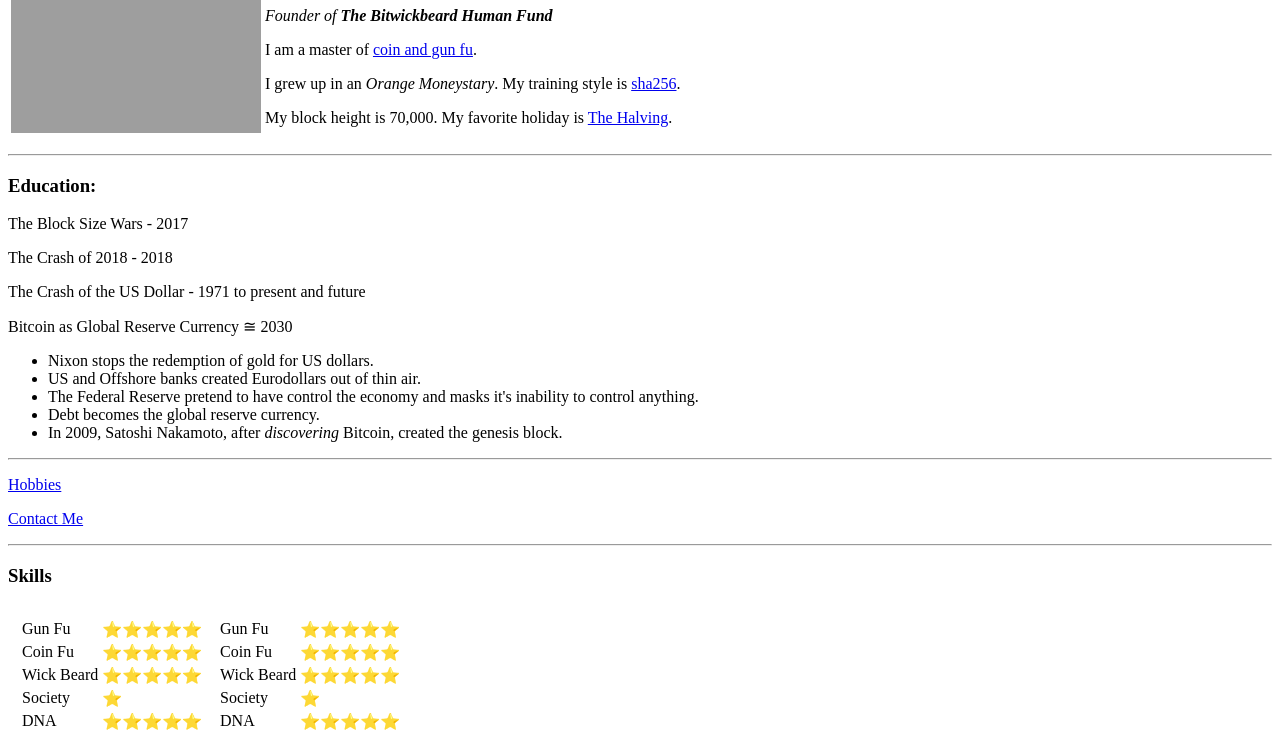
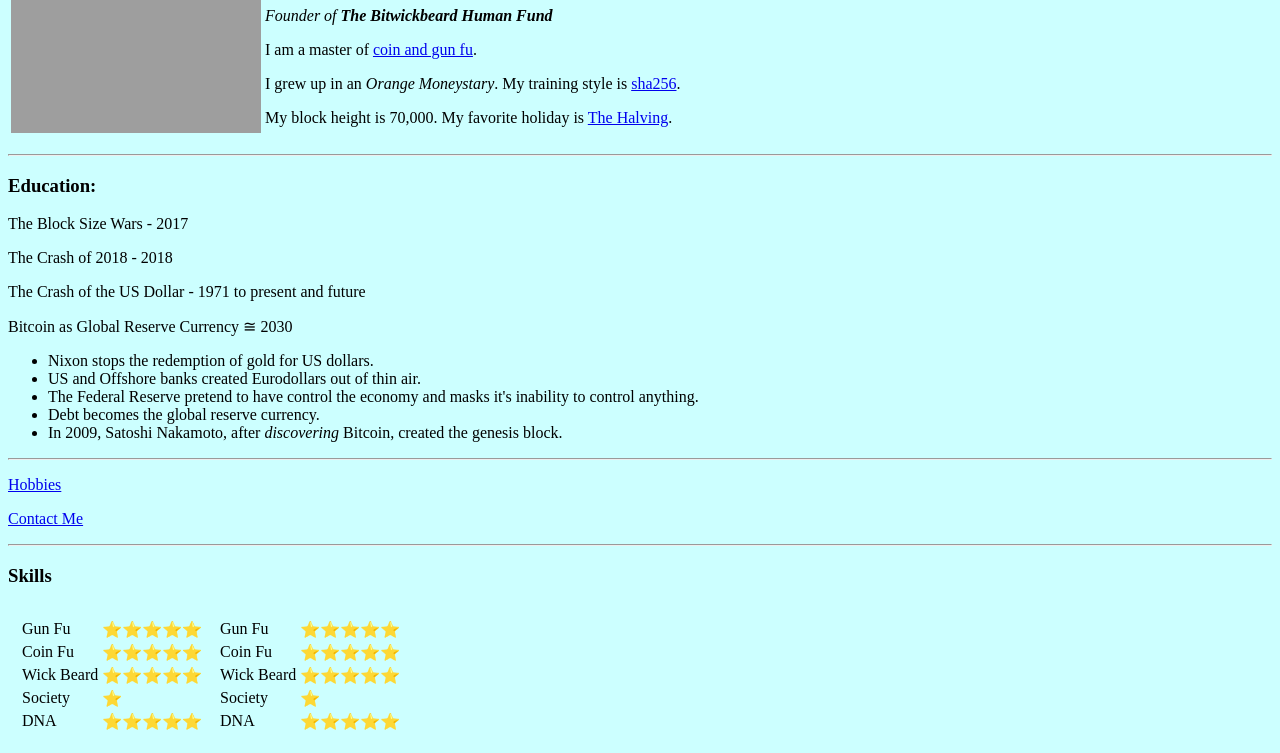
Before and after one commit to norrlandprops/cv, a plain HTML site: page index.html in a window 1280 px wide. Shown: the part 84-837 px from the top of the page. Drawn offline with Linux system fonts and the light colour scheme; grey boxes are pictures that could not be loaded.

Commit message:
Add files via upload

```diff
--- a/index.html
+++ b/index.html
@@ -4,6 +4,15 @@
 <head>
   <meta charset="utf-8">
   <title>🦾 Bitwickbeard's Personal Site</title>
+
+  <style media="screen">
+
+    body {
+      background-color: #CCFFFF;
+    }
+
+  </style>
+
 </head>
 <table>
   <tr>
```
